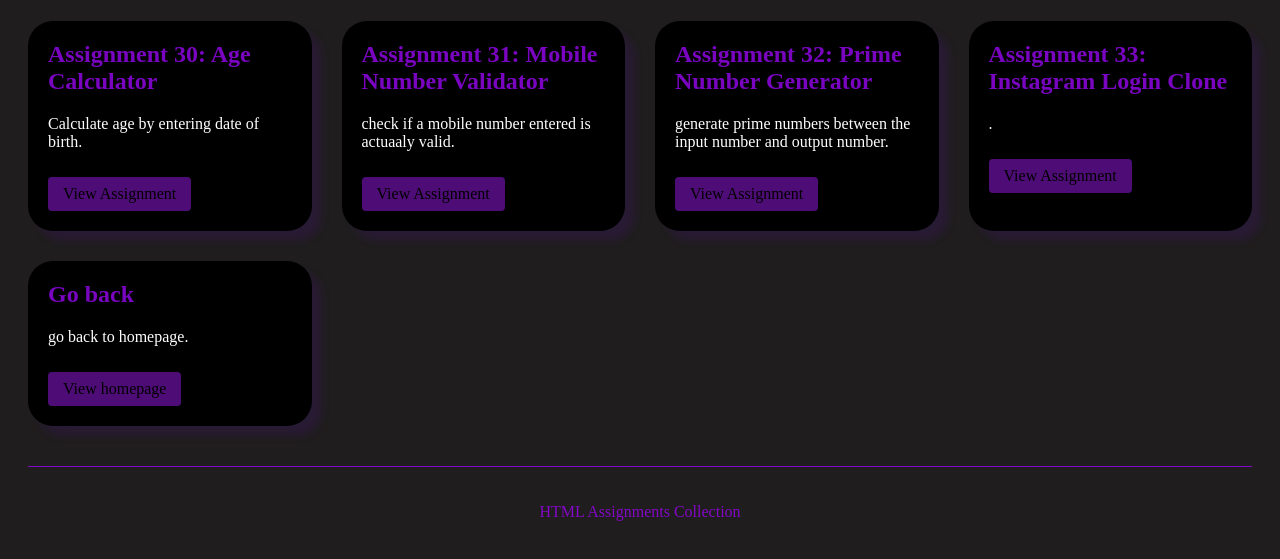
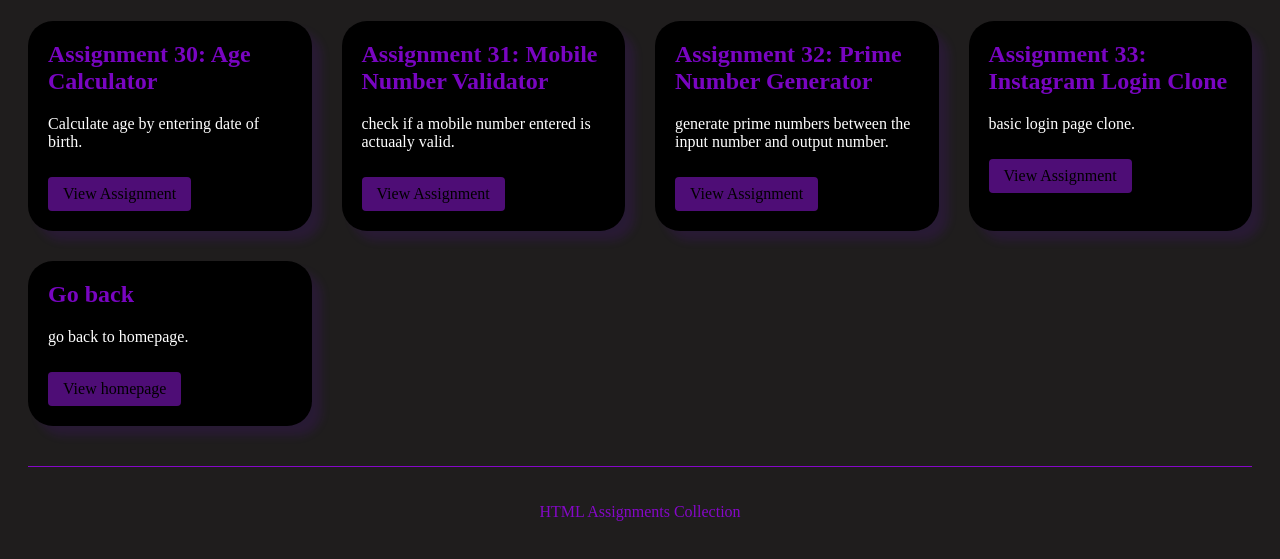
Before and after one commit to 26piyush/Ethnus-Mern, a plain HTML site: page day-10.html in a window 1280 px wide. Shown: the part 107-666 px from the top of the page. Drawn offline with Linux system fonts and the light colour scheme.

Commit message:
Update day-10.html

```diff
--- a/day-10.html
+++ b/day-10.html
@@ -88,7 +88,7 @@
 
         <div class="Assignment-card">
             <h2>Assignment 33: Instagram Login Clone </h2>
-            <p>.</p>
+            <p>basic login page clone.</p>
             <a href="assignment33.html">View Assignment</a>
         </div>
 
```
